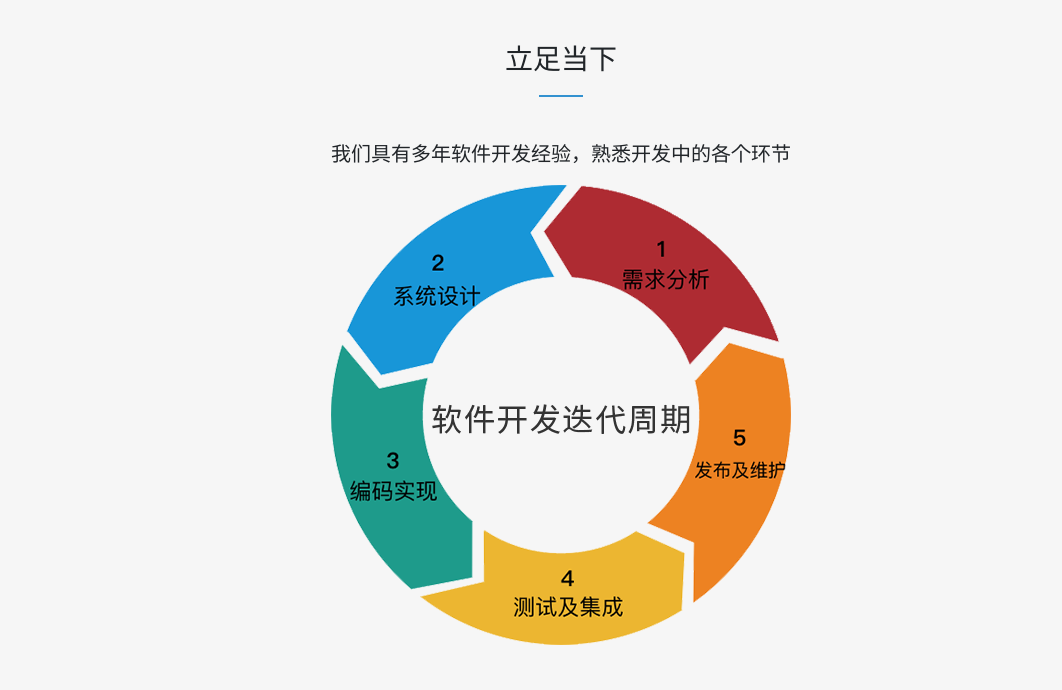
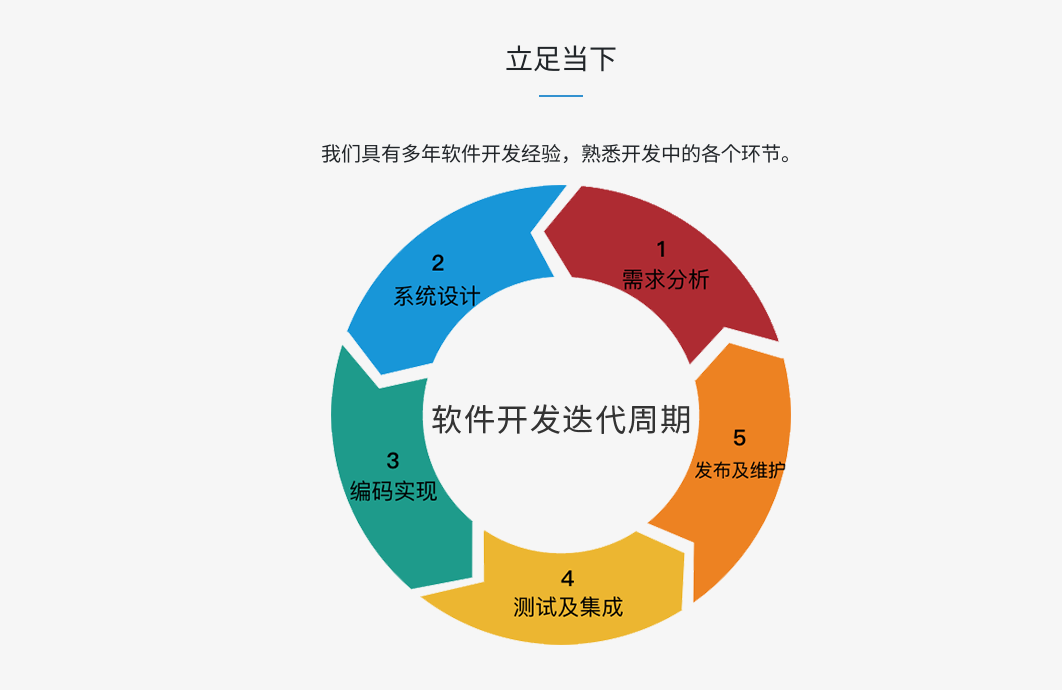
Before and after one commit to lvdong-tech/lvdong-tech.github.io, a plain HTML site: page index.html in a window 1280 px wide. Shown: the part 840-1530 px from the top of the page, without its empty margins (79-1141 px from the left). Drawn offline with nearby package versions, Linux system fonts and the light colour scheme.

Commit message:
Update index.html

```diff
--- a/index.html
+++ b/index.html
@@ -58,7 +58,7 @@
       </div>
       <div class="row">
         <div class="col-md text-center">
-          <p class="lead mt-4">我们具有多年软件开发经验，熟悉开发中的各个环节</p>
+          <p class="lead mt-4">我们具有多年软件开发经验，熟悉开发中的各个环节。</p>
           <img src="./assets/software-dev-cycle.png" class="img-fluid" alt="workflow">
         </div>
       </div>
```
